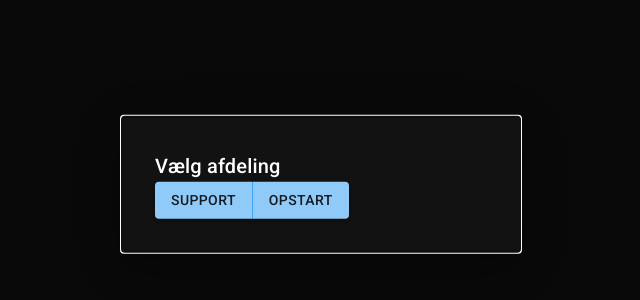
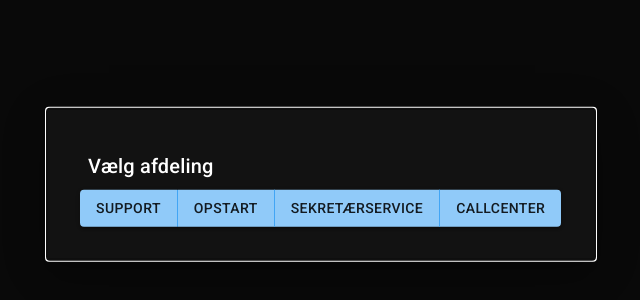
Before and after one commit to mathzb/statistik-web, a React (Vite) app: page / in a window 1280 px wide. Shown: the part 216-516 px from the top of the page, without its empty margins (319-959 px from the left). Built offline with nearby package versions, Linux system fonts and the light colour scheme.

Commit message:
changed the width of the modal and added two links

```diff
--- a/src/components/Home.jsx
+++ b/src/components/Home.jsx
@@ -16,7 +16,7 @@ function Home() {
     top: "50%",
     left: "50%",
     transform: "translate(-50%, -50%)",
-    width: 400,
+    width: 550,
     bgcolor: "background.paper",
     border: "2px solid #000",
     boxShadow: 24,
@@ -31,7 +31,7 @@ function Home() {
         aria-describedby="modal-modal-description"
       >
         <Box sx={style}>
-          <Typography id="modal-modal-title" variant="h6" component="h2">
+          <Typography m={1} id="modal-modal-title" variant="h6" component="h2">
             Vælg afdeling
           </Typography>
 
@@ -45,6 +45,12 @@ function Home() {
             <Button component={Link} to="/opstart">
               Opstart
             </Button>
+            <Button component={Link} to="/sekretærservice">
+              Sekretærservice
+            </Button>
+            <Button component={Link} to="/callcenter">
+              Callcenter
+            </Button>
           </ButtonGroup>
         </Box>
       </Modal>
```
